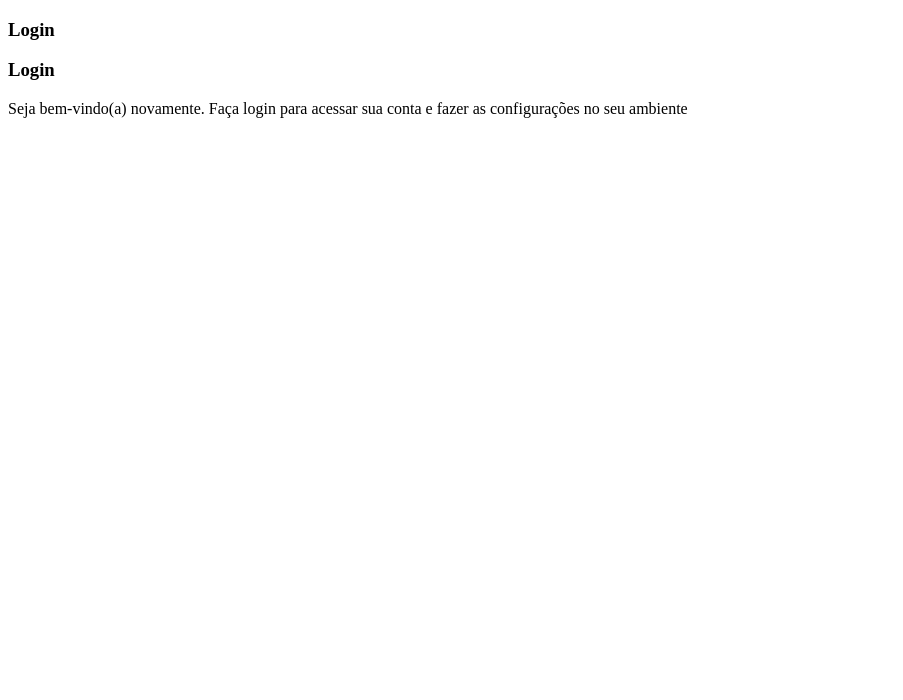
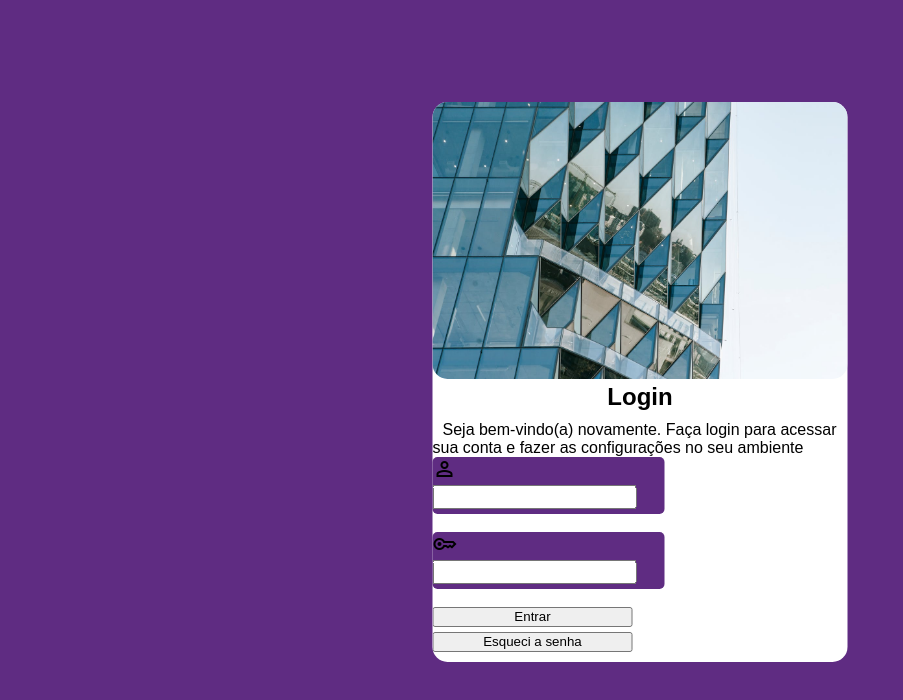
Before and after one commit to guilhermecruz378/projeto-login, a plain HTML site: page index.html in a window 1280 px wide. Shown: the whole page, without its empty margins (0-903 px from the left). Drawn offline with nearby package versions, Linux system fonts and the light colour scheme.

Commit message:
comecei o projeto login

```diff
--- a/estilos/style.css
+++ b/estilos/style.css
@@ -5,3 +5,66 @@
     verde: #49a09d
     lilás: #5f2c82
 */
+
+* {
+    padding: 0px;
+    margin: 0px;
+
+    font-family: Arial, Helvetica, sans-serif;
+}
+body,html {
+    width: 98vw;
+    height: 98vh;
+    background-color: #5f2c82;
+}
+main {
+    position: absolute;
+    left: 50%;
+    top: 50%;
+
+    transform: translate(-50%, -55% );
+
+    border-radius: 15px;
+
+    margin: auto;
+    margin-top: 10px;
+    width: 415px;
+    height: 70vh;
+
+
+    background-color: white;
+}
+
+img {
+    width: 415px;
+    border-radius: 15px;
+}
+
+h1 {
+    text-align: center;
+    font-weight: bolder;
+    font-size: 1.5em;
+
+    margin-bottom: 10px;
+}
+
+p {
+    text-indent: 10px;
+}
+
+input, label{
+    width: 200px;
+    height: 20px;
+    margin-bottom: 5px;
+
+}
+
+#femail, #fsenha {
+    background-color: #5f2c82;
+    width: 232px;
+    border-radius: 5px;
+
+}
+input > value {
+    background-color: #49a09d;
+}
--- a/index.html
+++ b/index.html
@@ -5,18 +5,45 @@
     <meta name="viewport" content="width=device-width, initial-scale=1.0">
     <title>Login</title>
     <link rel="stylesheet" href="estilos/style.css">
+
+    <link rel="stylesheet" href="https://fonts.googleapis.com/css2?family=Material+Symbols+Outlined:opsz,wght,FILL,GRAD@20..48,100..700,0..1,-50..200" />
+    <link rel="stylesheet" href="https://fonts.googleapis.com/css2?family=Material+Symbols+Outlined:opsz,wght,FILL,GRAD@20..48,100..700,0..1,-50..200" />
 </head>
 <body>
     <main>
         <section id="login">
             <aside id="imagem">
-
+                <img src="imagens/pexels-charles-parker-5845540.jpg"alt="imagem">
             </aside>
             <aside id="formulario">
-                <h1>Login</h1>
+
                 <h1>Login</h1>
                 <p>Seja bem-vindo(a) novamente. Faça login para acessar sua conta e fazer as configurações no seu ambiente</p>
-                <form action="login.php" method="post"></form>
+
+                <form action="login.php" method="post" autocomplete="on">
+                    <div id="femail">
+                        <label for="iemail"><span class="material-symbols-outlined">
+                            person
+                            </span></label>
+                        <input type="email" name="email" id="iemail" >
+                    </div>
+                    <br>
+
+                    <div id="fsenha">
+                        <label for="isenha"><span class="material-symbols-outlined">
+                            key
+                            </span></label>
+                        <input type="password" name="senha" id="isenha">
+                    </div>
+                    <br>
+
+
+                        <input type="submit" value="Entrar">
+                    <br>
+
+                    <input type="button" value="Esqueci a senha">
+
+                </form>
             </aside>
 
         </section>
```
Also changed, not shown: imagens/pexels-charles-parker-5845540.jpg (added).
